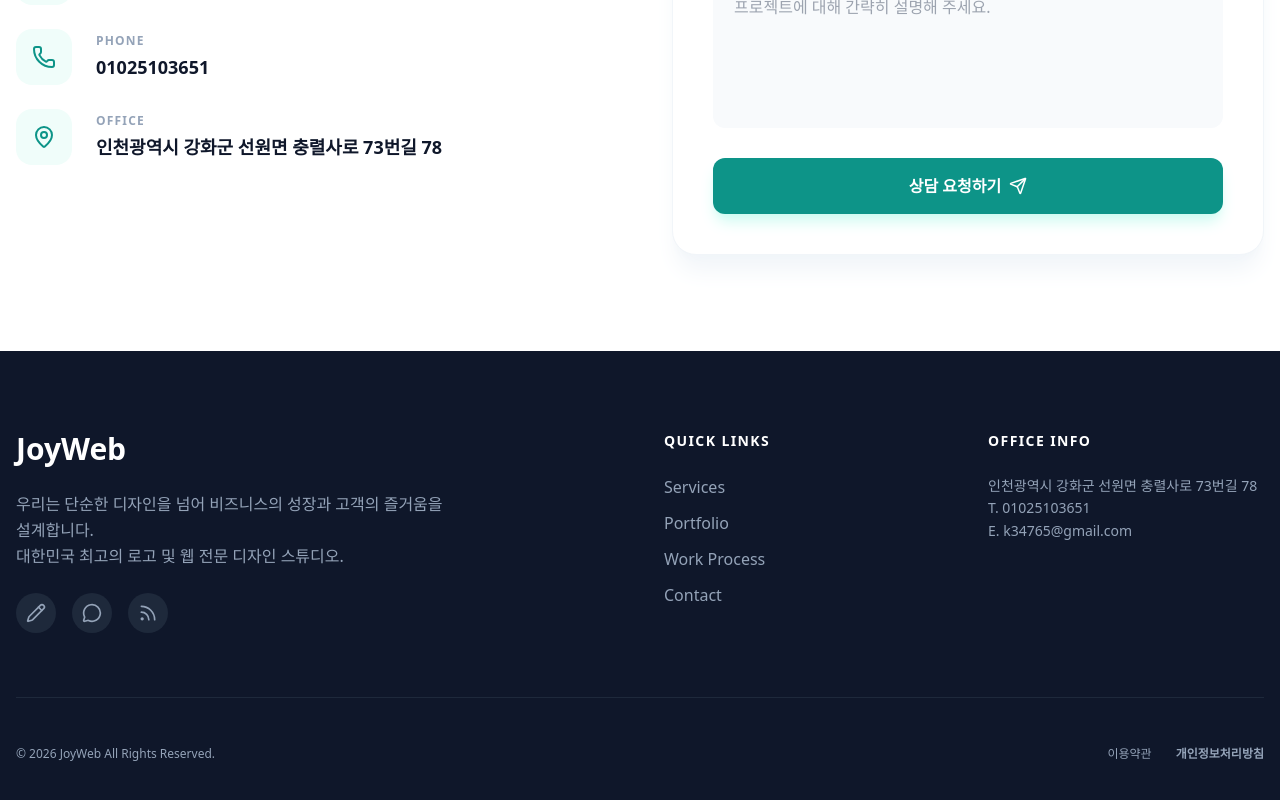
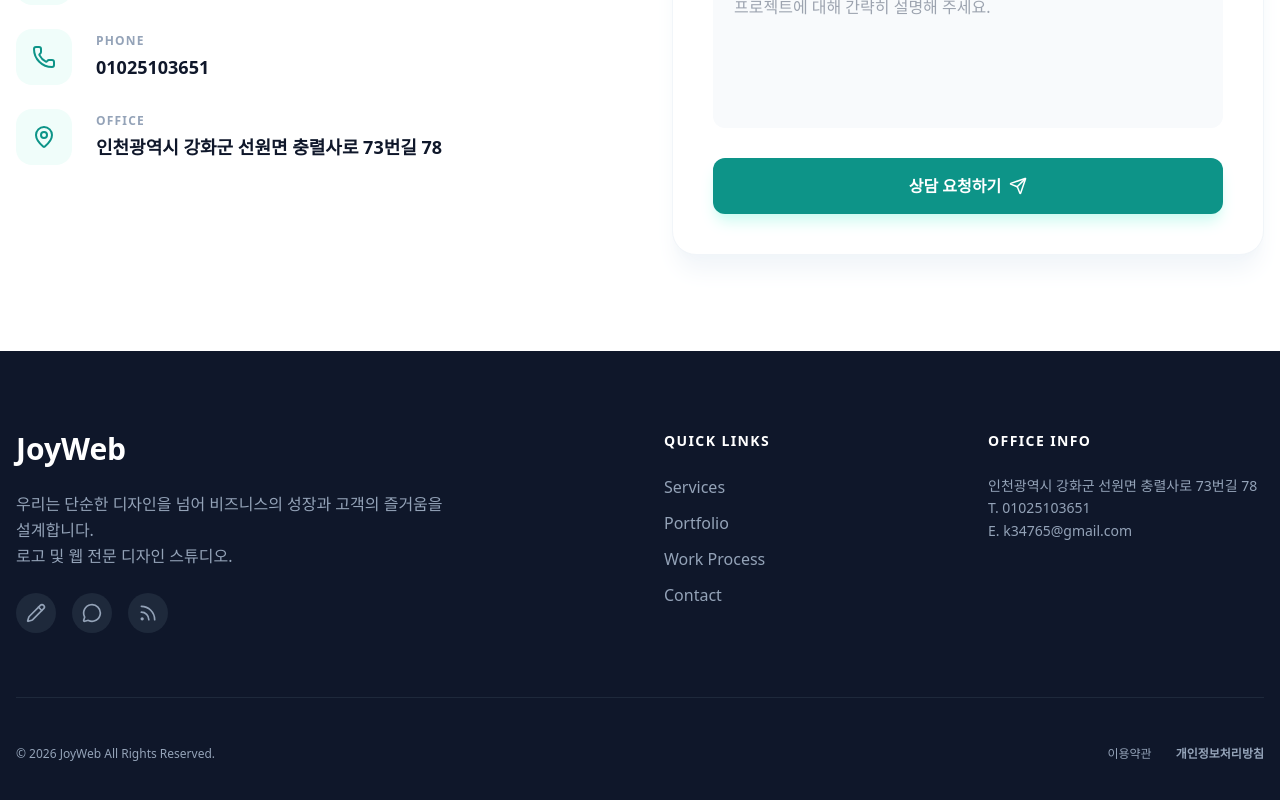
Before and after one commit to k34765-sketch/joyweb2, a React (Vite) app: page / in a window 1280 px wide. Shown: the part 4639-5439 px from the top of the page. Built offline with nearby package versions, Linux system fonts and the light colour scheme.

Commit message:
fix: Update footer tagline
Remove redundant "대한민국 최고의" from the footer's tagline to streamline the message and make it more concise.

```diff
--- a/components/Footer.tsx
+++ b/components/Footer.tsx
@@ -28,7 +28,7 @@ export const Footer: React.FC<FooterProps> = ({ settings, onNavigate }) => {
             <h2 className="text-3xl font-black text-white">{settings.siteName}</h2>
             <p className="max-w-md leading-relaxed break-keep">
               우리는 단순한 디자인을 넘어 비즈니스의 성장과 고객의 즐거움을 설계합니다. <br/>
-              대한민국 최고의 로고 및 웹 전문 디자인 스튜디오.
+              로고 및 웹 전문 디자인 스튜디오.
             </p>
             <div className="flex gap-4">
               {/* 인스타그램 -> 티스토리 (Pencil 아이콘) */}
```
